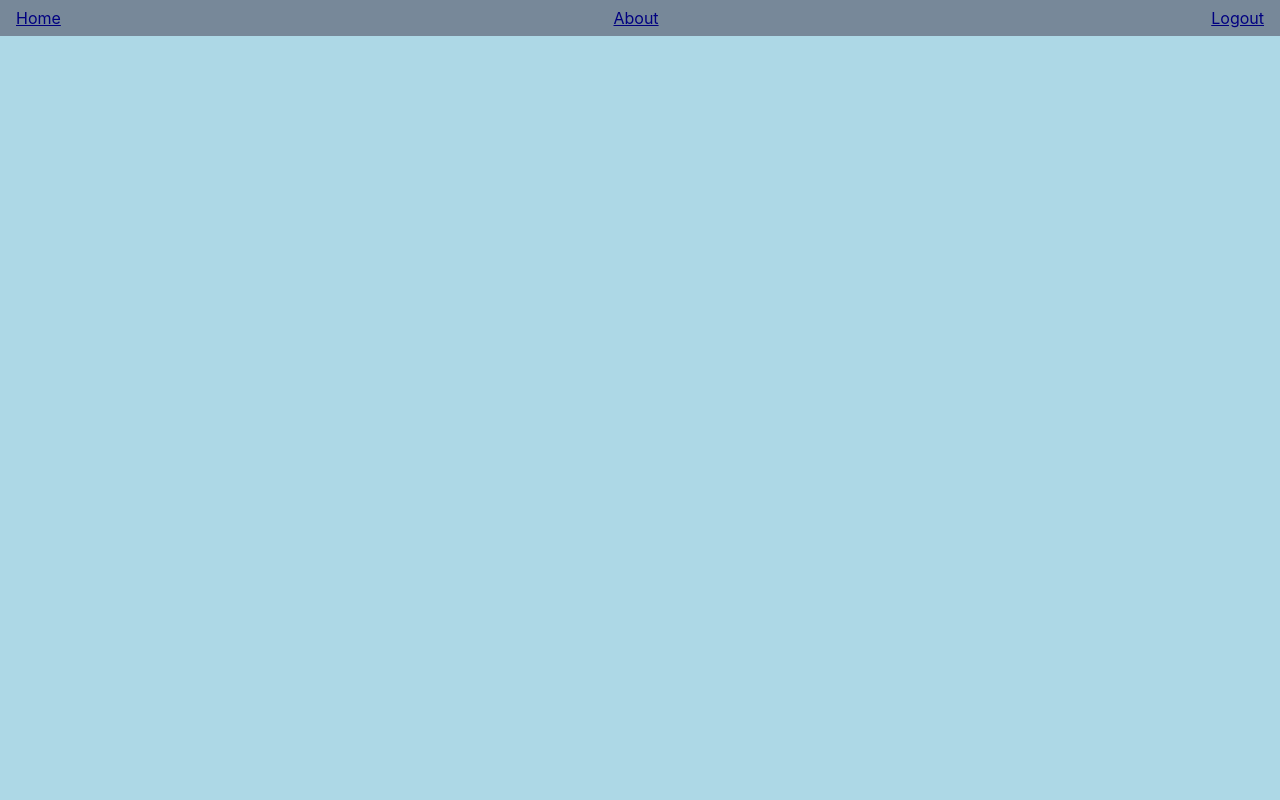
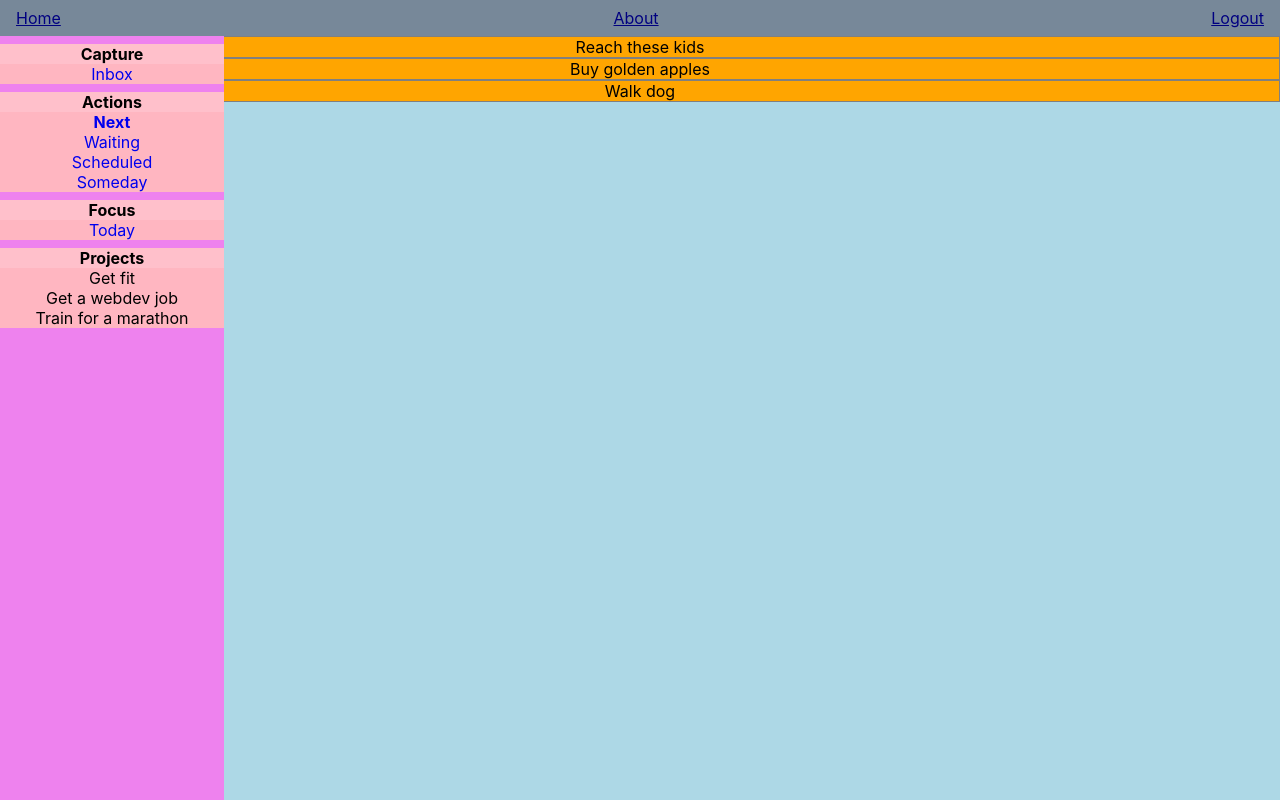
Before and after one commit to theborgh/get-it-done, a React (Create React App) app: page /next in a window 1280 px wide. Built offline with nearby package versions, Linux system fonts and the light colour scheme.

Commit message:
Add NavLinks to sidebar, some routes

```diff
--- a/src/App.jsx
+++ b/src/App.jsx
@@ -3,20 +3,23 @@ import { Switch, Route } from 'react-router-dom'
 import Navbar from './components/Navbar/Navbar';
 import Sidebar from './components/Sidebar/Sidebar';
 import TaskArea from './components/TaskArea/TaskArea';
+import AboutPage from './pages/AboutPage'
 import './App.scss';
+import demoTasks from './demoTasks';
+import demoProjects from './demoProjects'
 
 function App() {
-  const [taskList, settaskList] = useState(null);
-  const demoTasks = ["Reach these kids", "Do the laundry"]
+  const [tasks, setTasks] = useState(demoTasks);
 
   return (
     <div className='App' data-test='component-App'>
       <Navbar />
-
+      <Sidebar projects={demoProjects} />
 
       <Switch>
-        <Route path="/" exact render={() => <div><Sidebar /> <TaskArea todoList={demoTasks} /></div>} />
-        <Route path="/about" exact render={() => <h1>About us</h1>} />
+        <Route path="/about" exact render={() => <AboutPage />} />
+        <Route path="/inbox" exact render={() => <TaskArea todoList={tasks.inbox} />} />
+        <Route path="/" render={() => <TaskArea todoList={tasks.next} />} />
       </Switch>
     </div>
   );
--- a/src/components/Sidebar/Sidebar.scss
+++ b/src/components/Sidebar/Sidebar.scss
@@ -16,5 +16,10 @@
     display: block;
     background-color: lightpink;
     font-weight: normal;
+    text-decoration: none;
+  }
+
+  &-activelink {
+    font-weight: bold;
   }
 }
--- a/src/components/Sidebar/Sidebar.tsx
+++ b/src/components/Sidebar/Sidebar.tsx
@@ -1,29 +1,73 @@
 import React from 'react';
+import {NavLink} from 'react-router-dom';
 import './Sidebar.scss';
 
-const Sidebar = () => {
+interface Project {
+  name: string;
+}
+
+const Sidebar = ({projects}: {projects: Project[]}) => {
   return (
     <div className='Sidebar' data-test='component-Sidebar'>
       <div className='Sidebar-section'>
         Capture
-        <div className='Sidebar-menuitem'>Inbox</div>
+        <NavLink
+          to='/inbox'
+          className='Sidebar-menuitem'
+          activeClassName='Sidebar-activelink'
+        >
+          Inbox
+        </NavLink>
       </div>
+
       <div className='Sidebar-section'>
         Actions
-        <div className='Sidebar-menuitem'>Next</div>
-        <div className='Sidebar-menuitem'>Waiting</div>
-        <div className='Sidebar-menuitem'>Scheduled</div>
-        <div className='Sidebar-menuitem'>Someday</div>
+        <NavLink
+          to='/next'
+          className='Sidebar-menuitem'
+          activeClassName='Sidebar-activelink'
+        >
+          Next
+        </NavLink>
+        <NavLink
+          to='/waiting'
+          className='Sidebar-menuitem'
+          activeClassName='Sidebar-activelink'
+        >
+          Waiting
+        </NavLink>
+        <NavLink
+          to='/scheduled'
+          className='Sidebar-menuitem'
+          activeClassName='Sidebar-activelink'
+        >
+          Scheduled
+        </NavLink>
+        <NavLink
+          to='/someday'
+          className='Sidebar-menuitem'
+          activeClassName='Sidebar-activelink'
+        >
+          Someday
+        </NavLink>
       </div>
+
       <div className='Sidebar-section'>
         Focus
-        <div className='Sidebar-menuitem'>Today</div>
+        <NavLink
+          to='/today'
+          className='Sidebar-menuitem'
+          activeClassName='Sidebar-activelink'
+        >
+          Today
+        </NavLink>
       </div>
+
       <div className='Sidebar-section'>
         Projects
-        <div className='Sidebar-menuitem'>Project #1</div>
-        <div className='Sidebar-menuitem'>Project #2</div>
-        <div className='Sidebar-menuitem'>Project #3</div>
+        {projects.map(project => (
+          <div className='Sidebar-menuitem'>{project.name}</div>
+        ))}
       </div>
     </div>
   );
--- a/src/components/TaskArea/TaskArea.scss
+++ b/src/components/TaskArea/TaskArea.scss
@@ -4,5 +4,6 @@
 
   &-task {
     background-color: orange;
+    border: 1px solid gray;
   }
 }
--- a/src/components/TaskArea/TaskArea.tsx
+++ b/src/components/TaskArea/TaskArea.tsx
@@ -8,13 +8,9 @@ interface Todo {
 const TaskArea = ({todoList}: {todoList: Todo[]}) => {
   return (
     <div className='TaskArea' data-test='component-TaskArea'>
-      TaskArea
       {todoList
         ? todoList.map(todo => <div className='TaskArea-task'>{todo.text}</div>)
         : null}
-      <div className='TaskArea-task'>Do some stuff</div>
-      <div className='TaskArea-task'>Do more stuff</div>
-      <div className='TaskArea-task'>Do even more stuff</div>
     </div>
   );
 };
--- /dev/null
+++ b/src/demoProjects.tsx
@@ -0,0 +1,11 @@
+export default [
+  {
+    name: 'Get fit',
+  },
+  {
+    name: 'Get a webdev job',
+  },
+  {
+    name: 'Train for a marathon',
+  },
+];
--- /dev/null
+++ b/src/demoTasks.tsx
@@ -0,0 +1,38 @@
+export default {
+  inbox: [
+    {
+      text: 'Remember not to forget',
+      completed: false,
+    },
+    {
+      text: 'Forget not to remember',
+      completed: false,
+    },
+    {
+      text: 'Buy gold',
+      completed: false,
+    },
+  ],
+
+  next: [
+    {
+      text: 'Reach these kids',
+      completed: false,
+    },
+    {
+      text: 'Buy golden apples',
+      completed: false,
+    },
+    {
+      text: 'Walk dog',
+      completed: false,
+    },
+  ],
+
+  waiting: [
+    {
+      text: 'Car repair',
+      completed: false,
+    },
+  ],
+};
--- /dev/null
+++ b/src/pages/AboutPage.scss
@@ -0,0 +1 @@
+.AboutPage {}
--- /dev/null
+++ b/src/pages/AboutPage.tsx
@@ -0,0 +1,16 @@
+import React from 'react';
+import './AboutPage.scss';
+
+export default function AboutPage() {
+  return (
+    <div className='AboutPage'>
+      <h1>About Us</h1>
+      <p>
+        Get It Done is a complete todo app that follows the Get Things Done task
+        management methodology by David Allen.
+      </p>
+      <h2>How to Use</h2>
+      <p>Collect tasks into the Inbox, then you can organize them.</p>
+    </div>
+  );
+}
```
